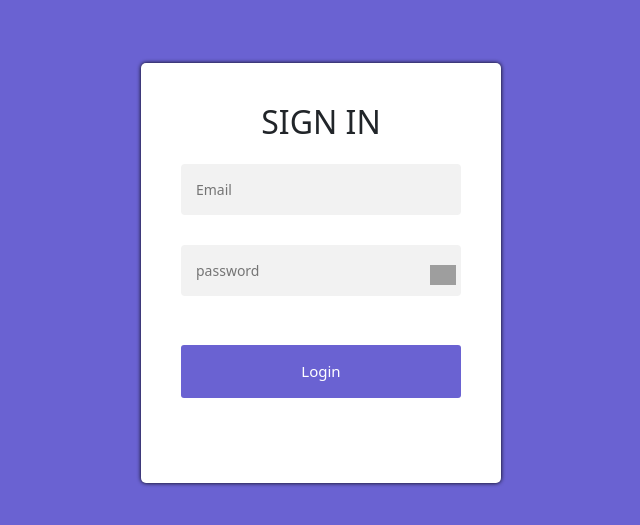
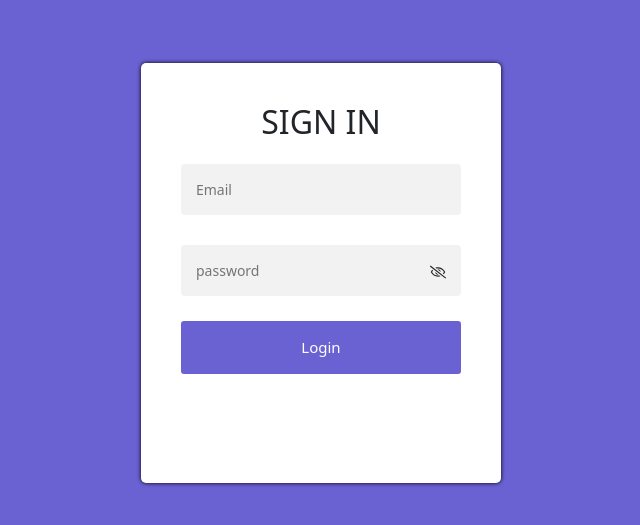
Before and after one commit to TsheriSherpa/react-base-with-redux, a React (Create React App) app: page /login in a window 1280 px wide. Shown: the part 127-652 px from the top of the page, without its empty margins (319-959 px from the left). Built offline with nearby package versions, Linux system fonts and the light colour scheme; grey boxes are pictures that could not be loaded.

Commit message:
login show hide password icon issue fix

```diff
--- a/src/layouts/components/Sidebar.js
+++ b/src/layouts/components/Sidebar.js
@@ -57,8 +57,9 @@ const Sidebar = () => {
 			x.style.display = "none";
 			y.style.justifyContent = "center";
 		} else {
-			x.style.display = "block";
 			y.style.justifyContent = "flex-end";
+			setTimeout(() => x.style.display = "block", 300);
+
 		}
 	};
 
--- a/src/layouts/pages/Login.js
+++ b/src/layouts/pages/Login.js
@@ -7,15 +7,110 @@ import { authService } from "../../services/auth-service";
 import { error as failure, clear } from "/src/redux/reducers/alertReducer"
 import { Button } from "react-bootstrap";
 import { useForm } from 'react-hook-form';
+import { FaRegEyeSlash, FaRegEye } from "react-icons/fa";
 
 
-function Login() {
+// function Login() {
+//     const store = useStore();
+//     const navigate = useNavigate();
+//     const { test, setTest } = useState("");
+//     const { show, setShow } = useState(false);
+//     const { register, handleSubmit, formState } = useForm();
+//     const error = useSelector((state) => state.alert.error)
+//     const { isSubmitting, errors } = formState;
+
+//     console.log("hi")
+//     const togglePassword = () => { setShow(!show) };
+
+//     const submitFormHandler = (data) => {
+//         return new Promise((resolve) => {
+//             authService.loginUser(data.email, data.password)
+//                 .then(
+//                     user => {
+//                         store.dispatch(login(user));
+//                         store.dispatch(clear());
+//                         navigate('/');
+//                     },
+//                     error => {
+//                         store.dispatch(failure(error.toString()));
+//                         setTimeout(() => store.dispatch(clear()), 5000)
+//                         resolve();
+//                     }
+//             );
+//         })
+//     }
+
+//     useEffect(() => {
+//         if (store.getState().user.loggedIn) {
+//             navigate('/');
+//         }
+//     })
+
+
+//     return (
+//         <div className="login-page">
+//             <div className="form">
+//                 <form className="login-form" onSubmit={handleSubmit(submitFormHandler)}>
+//                     <h2>SIGN IN </h2>
+//                     {error &&
+//                         <span style={{ color:"red" }}>{error}</span>}
+//                     {errors.Email &&
+//                         <span style={{ color: "red" }}>{errors.Email.message}</span>}
+
+//                     <input
+//                         type="text"
+//                         placeholder="Email"
+//                         name="email"
+//                         required
+//                         {
+//                             ...register("email",
+//                             {
+//                                 required: true,
+//                                 pattern: { value: /^\S+@\S+$/i, message: "Enter valid email" },
+//                                 })} />
+//                     <input
+//                         id="pass"
+//                         type={show ? "text" : "password"}
+//                         placeholder="password"
+//                         name="password"
+//                         required
+//                         {
+//                             ...register("password", {})
+//                         } />
+//                     <div style={{ position: "absolute", top:"195px", right: "55px" }} onClick={() => togglePassword}>
+//                         { !show && <FaRegEyeSlash id="hide-icon" />}
+//                         { show && <FaRegEye id="show-icon" style={{ display: "none" }} />}
+//                     </div>
+//                     <span id="vaild-pass"></span>
+//                     <Button
+//                         type="submit"
+//                         variant="primary"
+//                         disabled={isSubmitting}
+//                     >
+//                         {isSubmitting &&  (<span className="spinner-border spinner-border-sm mr-1"></span>)} Login
+//                     </Button>
+//                 </form>
+//             </div>
+//         </div>
+//     )
+// }
+
+// export default Login
+
+export default function Login() {
+
     const store = useStore();
-    const navigate = useNavigate()
+    const navigate = useNavigate();
     const { register, handleSubmit, formState } = useForm();
     const error = useSelector((state) => state.alert.error)
     const { isSubmitting, errors } = formState;
+    const [passwordShown, setPasswordShown] = useState(false);
+    const [showPassword, setShowPassword] = useState(true);
 
+    const togglePassword = () => {
+        setPasswordShown(!passwordShown);
+        setShowPassword(!showPassword);
+    };
 
     const submitFormHandler = (data) => {
         return new Promise((resolve) => {
@@ -34,27 +129,7 @@ function Login() {
             );
         })
     }
-
-    useEffect(() => {
-        if (store.getState().user.loggedIn) {
-            navigate('/');
-        }
-    })
-
-    const show = () => {
-        var x = document.getElementById("pass");
-        var img = document.getElementById("showimg");
-
-        var show = "https://cdn2.iconfinder.com/data/icons/basic-ui-interface-v-2/32/show-512.png";
-        var hide = "https:/ /cdn2.iconfinder.com/data/icons/basic-ui-interface-v-2/32/hide-512.png";
-
-        x.type = x.type == "password" ? "text" : "password";
-        img.src = x.type == "text" ? show : hide;
-
-    }
-
     return (
-        <>
         <div className="login-page">
             <div className="form">
                 <form className="login-form" onSubmit={handleSubmit(submitFormHandler)}>
@@ -77,18 +152,19 @@ function Login() {
                                 })} />
                     <input
                         id="pass"
-                            type="password"
+                        type={passwordShown ? "text" : "password"}
                         placeholder="password"
                         name="password"
                         required
                         {
                             ...register("password", {})
                         } />
-                        <img
-                            src="https://cdn2.iconfinder.com/data/icons/basic-ui-interface-v-2/32/hide-512.png"
-                            onClick={show}
-                            id="showimg"
-                        />
+
+                    <div className="show-password-div"onClick={togglePassword}>
+                        { showPassword && <FaRegEyeSlash id="hide-icon" />}
+                        { !showPassword && <FaRegEye id="show-icon" />}
+                    </div>
+
                     <span id="vaild-pass"></span>
                     <Button
                         type="submit"
@@ -100,8 +176,5 @@ function Login() {
                 </form>
             </div>
         </div>
-        </>
-    )
+    );
 }
-
-export default Login
--- a/src/styles/login.css
+++ b/src/styles/login.css
@@ -71,3 +71,13 @@
   color: #6a62d2;
   text-decoration: none;
 }
+
+.show-password-div {
+  position: absolute;
+  top: 195px;
+  right: 55px;
+}
+
+.show-password-div:hover {
+  cursor: pointer;
+}
```
Lines whose indentation alone changed are shown as unchanged.
